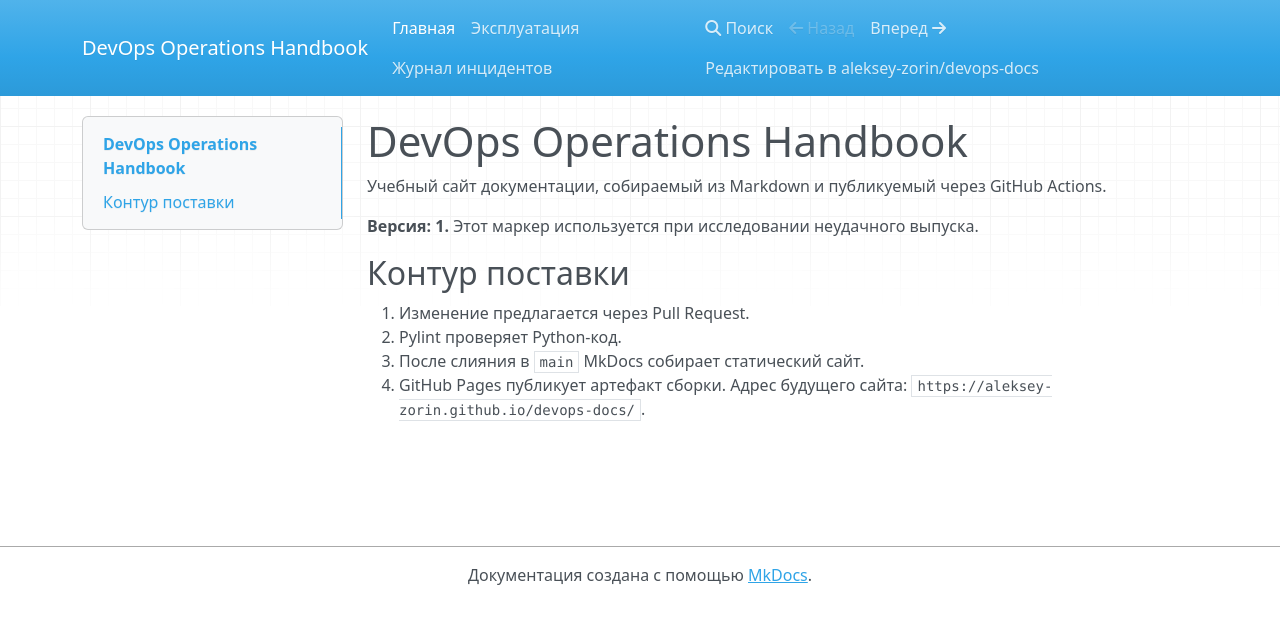
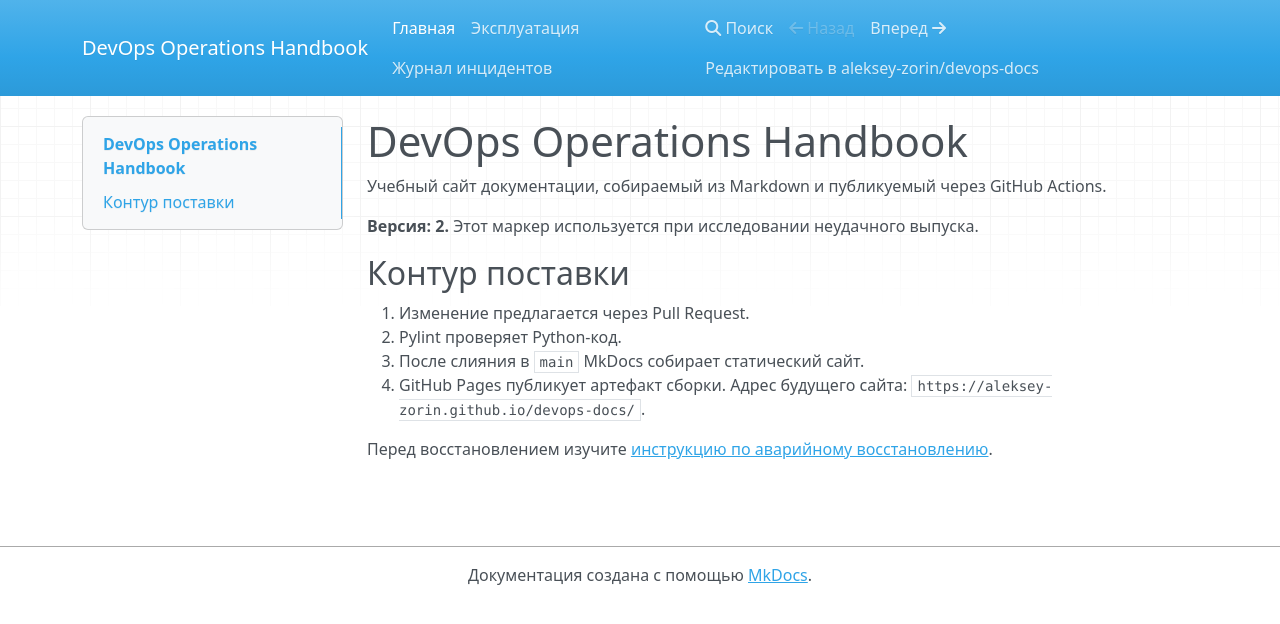
Before and after one commit to aleksey-zorin/devops-docs, an MkDocs documentation site: the page built from docs/index.md, in a window 1280 px wide. Shown: the top 624 px of the page. Built offline with MkDocs 1.6.1, drawn with Linux system fonts in a browser that asks for light colours; nearby versions of some CDN libraries.

Commit message:
docs: add broken link

```diff
--- a/docs/index.md
+++ b/docs/index.md
@@ -2,7 +2,7 @@
 
 Учебный сайт документации, собираемый из Markdown и публикуемый через GitHub Actions.
 
-**Версия: 1.** Этот маркер используется при исследовании неудачного выпуска.
+**Версия: 2.** Этот маркер используется при исследовании неудачного выпуска.
 
 ## Контур поставки
 
@@ -10,3 +10,5 @@
 2. Pylint проверяет Python-код.
 3. После слияния в `main` MkDocs собирает статический сайт.
 4. GitHub Pages публикует артефакт сборки. Адрес будущего сайта: `https://aleksey-zorin.github.io/devops-docs/`.
+
+Перед восстановлением изучите [инструкцию по аварийному восстановлению](recovery.md).
```
